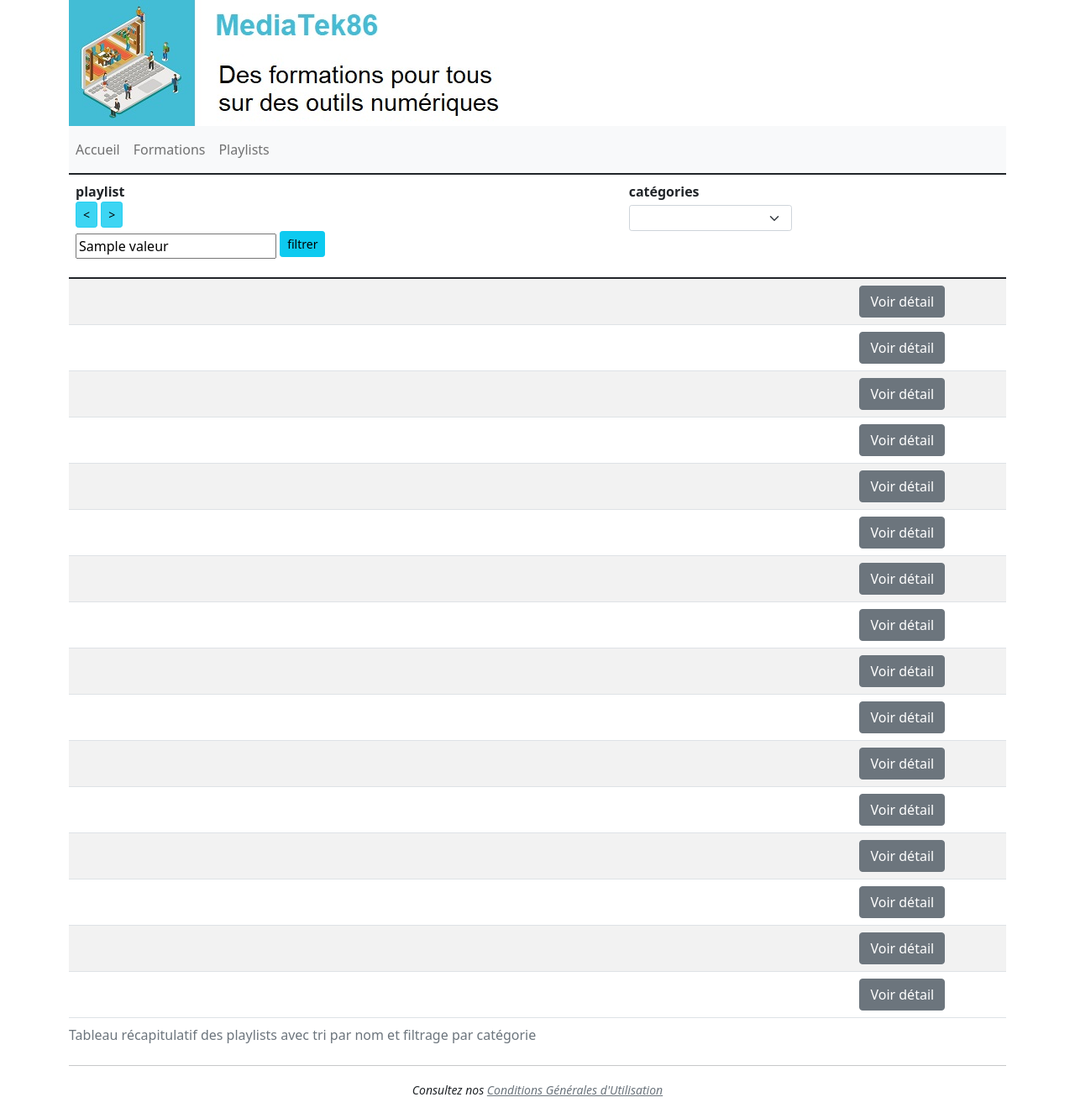
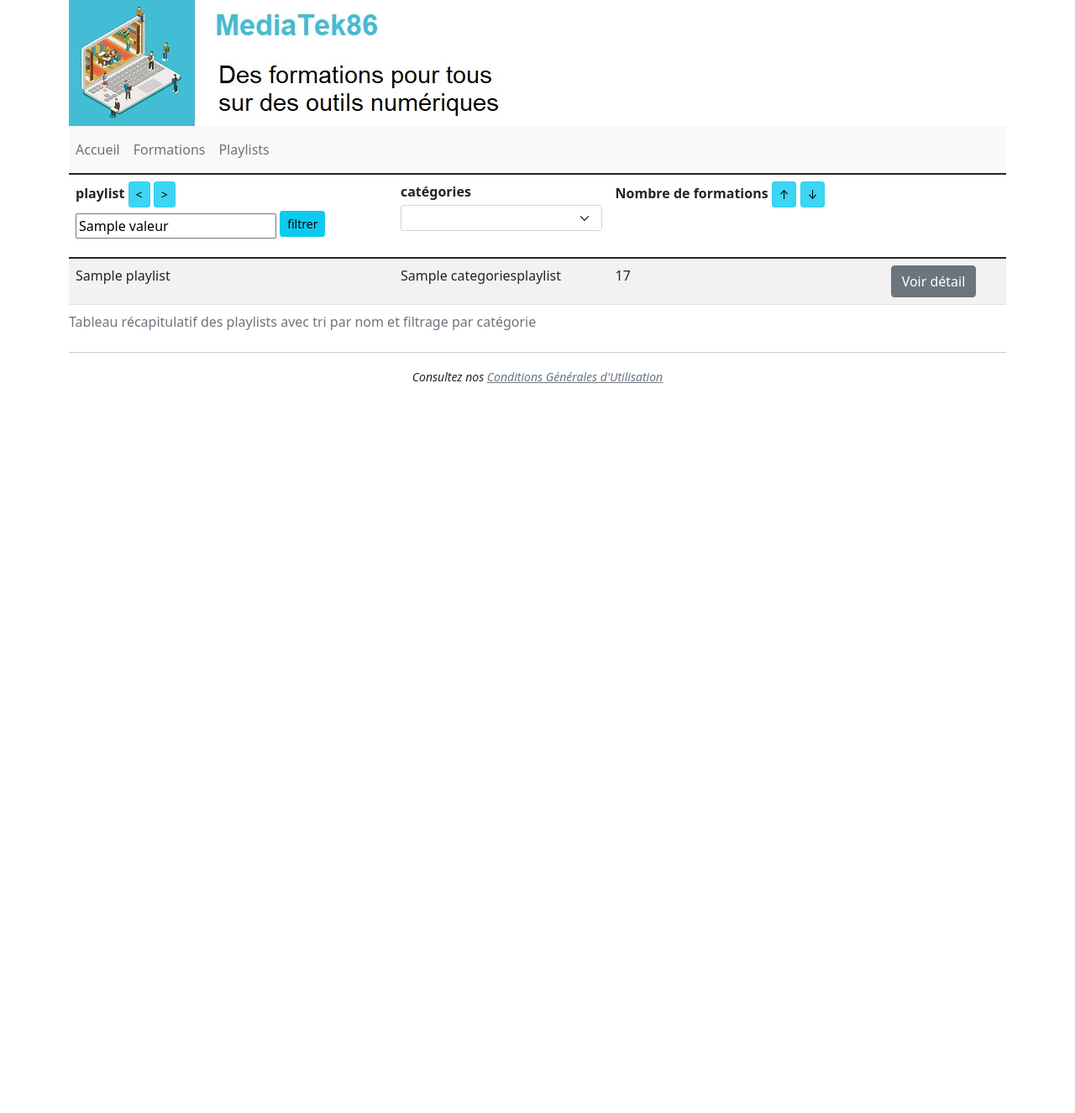
Before and after one commit to stband/mediatekformation, a Symfony app: template templates/pages/playlists.html.twig in a window 1280 px wide. Shown: the whole page at 84% size. After the commit the page ends 456 px from the top, so only its background shows below. Run offline with Twig, Linux system fonts and the light colour scheme; the template is opened without the code that fills it: most values are stand-ins (such as "Sample title", 1, 10 or a date in 2020); lists and menus that the app fills with data are empty; some libraries are stand-ins or nearby versions.

Commit message:
Closes #2 - Ajouter une fonctionnalité - Ajout d'une colonne 'nombre de formations' sur la page 'playlists', avec possibilité de tri sur cette colonne. - Ajout de l'affichage du nombre de formations dans la vue détaillée de chaque playlist individuelle.

```diff
--- a/nbproject/private/private.xml
+++ b/nbproject/private/private.xml
@@ -3,9 +3,7 @@
     <editor-bookmarks xmlns="http://www.netbeans.org/ns/editor-bookmarks/2" lastBookmarkId="0"/>
     <open-files xmlns="http://www.netbeans.org/ns/projectui-open-files/2">
         <group>
-            <file>file:/C:/wamp64/www/mediatekformation/src/Controller/FormationsController.php</file>
-            <file>file:/C:/wamp64/www/mediatekformation/src/Repository/FormationRepository.php</file>
-            <file>file:/C:/wamp64/www/mediatekformation/src/Controller/PlaylistsController.php</file>
+            <file>file:/C:/wamp64/www/mediatekformation/templates/pages/playlists.html.twig</file>
         </group>
     </open-files>
 </project-private>
--- a/src/Controller/PlaylistsController.php
+++ b/src/Controller/PlaylistsController.php
@@ -67,6 +67,8 @@
     {
         if ($champ === "name") {
             $playlists = $this->playlistRepository->findAllOrderByName($ordre);
+        } elseif ($champ === "nbFormations"){
+            $playlists = $this->playlistRepository->findAllOrderByNbFormations($ordre);
         } else {
             $playlists = [];
         }
--- a/templates/pages/playlist.html.twig
+++ b/templates/pages/playlist.html.twig
@@ -10,8 +10,12 @@
                     {{ playlist.name }}&nbsp;
                 {% endfor %}
             <br /><br />
-            <strong>description :</strong><br />
+            <strong>nombre de formations :</strong>
+                {{ playlist.formations|length }}
+                <br><br>
+            <strong>description :</strong>
                 {{ playlist.description|nl2br }}
+                <br><br>
         </div>
         <div class="col">
             <!-- boucle sur l'affichage des formations -->
--- a/templates/pages/playlists.html.twig
+++ b/templates/pages/playlists.html.twig
@@ -5,7 +5,7 @@
         <thead>
             <tr>
                 <th class="text-left align-top" scope="col">
-                    playlist<br />
+                    playlist
                     <a href="{{ path('playlists.sort', {champ:'name', ordre:'ASC'}) }}" class="btn btn-info btn-sm active" role="button" aria-pressed="true"><</a>
                     <a href="{{ path('playlists.sort', {champ:'name', ordre:'DESC'}) }}" class="btn btn-info btn-sm active" role="button" aria-pressed="true">></a>
                     <form class="form-inline mt-1" method="POST" action="{{ path('playlists.findallcontain', {champ:'name'}) }}">
@@ -33,7 +33,17 @@
                         </select>
                     </form>
                 </th>
-                <th class="text-center align-top" scope="col">
+                <th class="text-left align-top" scope="col">
+                    Nombre de formations
+                    <!-- tri croissant -->
+                    <a href="{{ path('playlists.sort', {champ:'nbFormations', ordre:'ASC'}) }}"
+                        class="btn btn-info btn-sm active"> &uarr; </a>
+
+                    <!-- tri décroissant -->
+                    <a href="{{ path('playlists.sort', {champ:'nbFormations', ordre:'DESC'}) }}"
+                        class="btn btn-info btn-sm active"> &darr; </a>
+                </th>
+                <th class="text-center align-center" scope="col">
                     &nbsp;
                 </th>
             </tr>
@@ -41,26 +51,30 @@
         <tbody>
             <!-- boucle sur les playlists -->
             {% if playlists|length > 0 %}
-                {% for k in 0..playlists|length-1 %}
-                    <tr class="align-middle">
-                        <td>
-                            <h5 class="text-info">
-                                {{ playlists[k].name }}
-                            </h5>
-                        </td>
-                        <td class="text-left">
-                            {% set categories = playlists[k].categoriesplaylist %}
-                            {% if categories|length > 0  %}
-                                {% for c in 0..categories|length-1 %}
-                                    &nbsp;{{ categories[c] }}
-                                {% endfor %}
-                            {% endif %}
-                        </td>
-                        <td class="text-center">
-                            <a href="{{ path('playlists.showone', {id:playlists[k].id}) }}" class="btn btn-secondary">Voir détail</a>
-                        </td>
-                    </tr>
+            {% for playlist in playlists %}
+            <tr>
+                <!-- Nom -->
+                <td>{{ playlist.name }}</td>
+
+                <!-- Catégories -->
+                <td>
+                {% for cat in playlist.categoriesplaylist %}
+                    {{ cat }}
                 {% endfor %}
+                </td>
+
+                <!-- Nombre de formations -->
+                <td>{{ playlist.formations|length }}</td>
+
+                <!-- Détail -->
+                <td>
+                <a href="{{ path('playlists.showone', {id: playlist.id}) }}"
+                    class="btn btn-secondary">
+                    Voir détail
+                    </a>
+                </td>
+            </tr>
+            {% endfor %}
             {% endif %}
         </tbody>
     </table>
```
Also changed, not shown: src/Repository/PlaylistRepository.php (+17 -0 lines).
